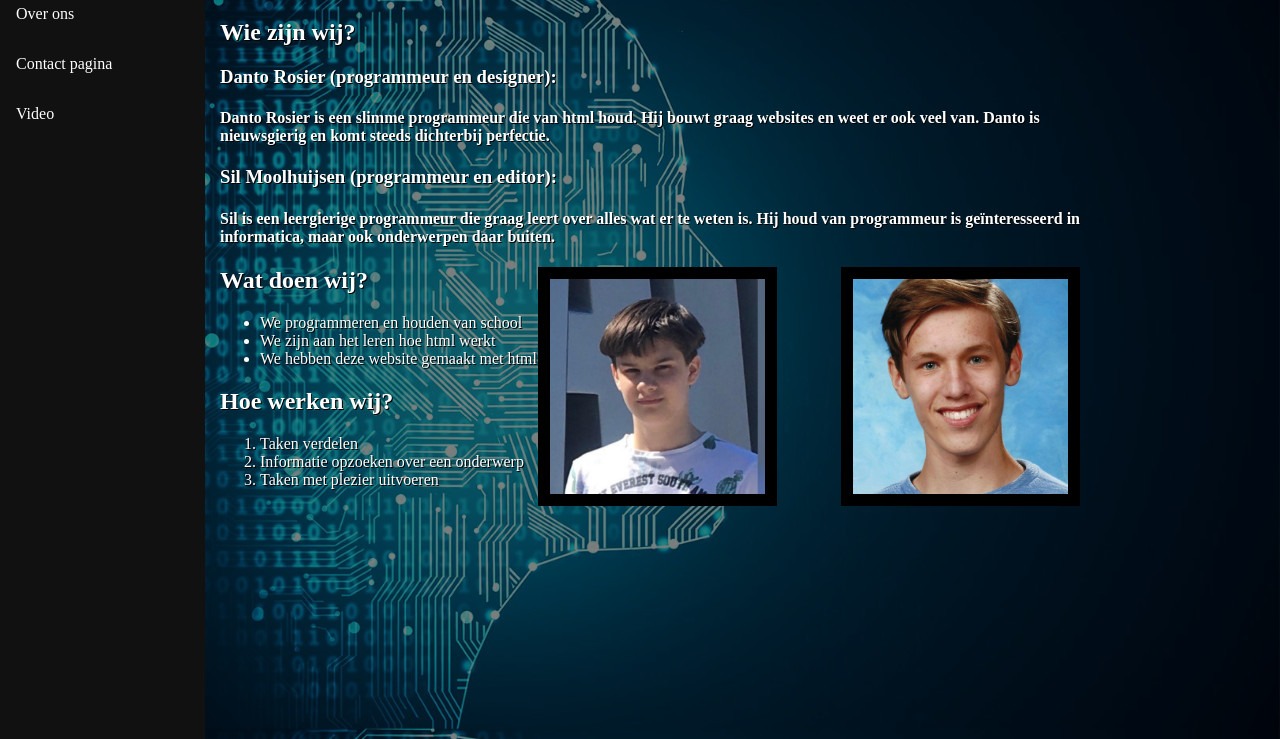
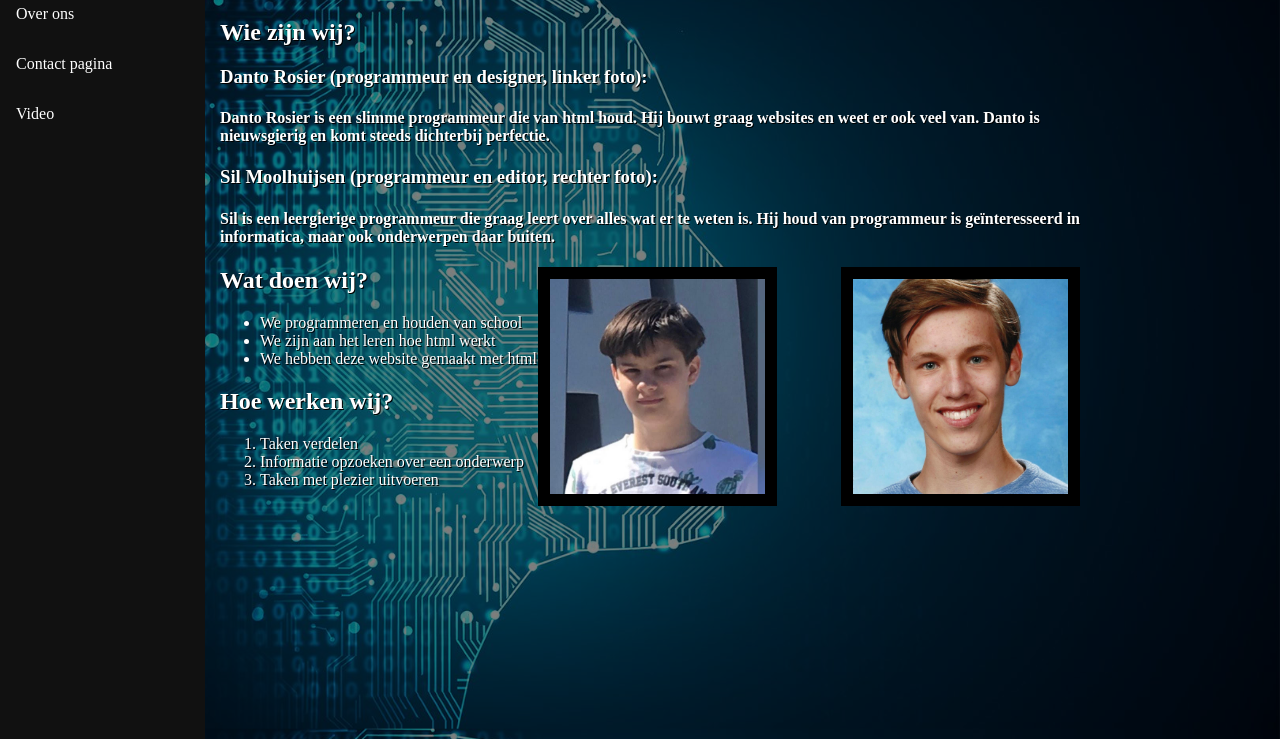
Before and after one commit to 110671Danto/-eerste-website-project-, a plain HTML site: page over ons.html in a window 1280 px wide. Shown: the part 61-800 px from the top of the page. Drawn offline with Linux system fonts and the light colour scheme; files whose address does not match are found by name.

Commit message:
over ons pagina: duidelijk gemaakt welke foto bij wie hoort

```diff
--- a/over ons.html
+++ b/over ons.html
@@ -31,11 +31,11 @@
 			<div class="over_ons_text">
 				<h1> Over ons: </h1>
 				<h2> Wie zijn wij?</h2>
-				<h3> Danto Rosier (programmeur en designer):</h3>
+				<h3> Danto Rosier (programmeur en designer, linker foto):</h3>
 				<h4> Danto Rosier is een slimme programmeur die van html houd. Hij bouwt graag websites en weet er ook veel van. Danto
 					is nieuwsgierig en komt steeds dichterbij perfectie.
 
-					<h3> Sil Moolhuijsen (programmeur en editor):</h3>
+					<h3> Sil Moolhuijsen (programmeur en editor, rechter foto):</h3>
 					<h4> Sil is een leergierige programmeur die graag leert over alles wat er te weten is. Hij houd van programmeur is geïnteresseerd
 						in informatica, maar ook onderwerpen daar buiten. </h4>
 
```
